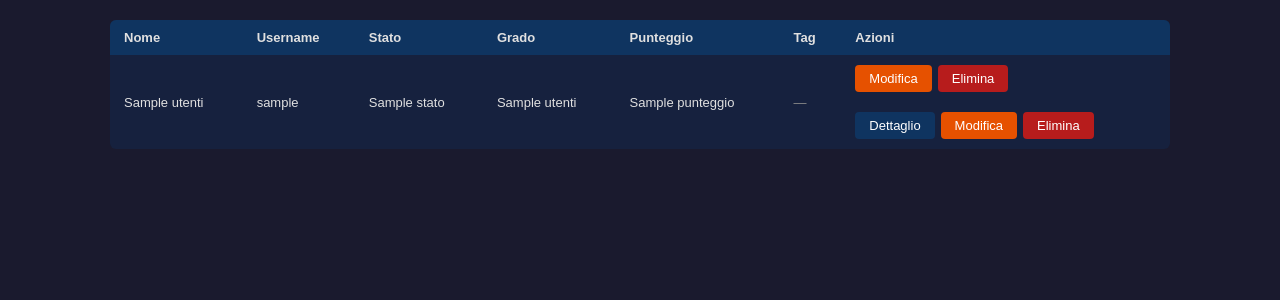
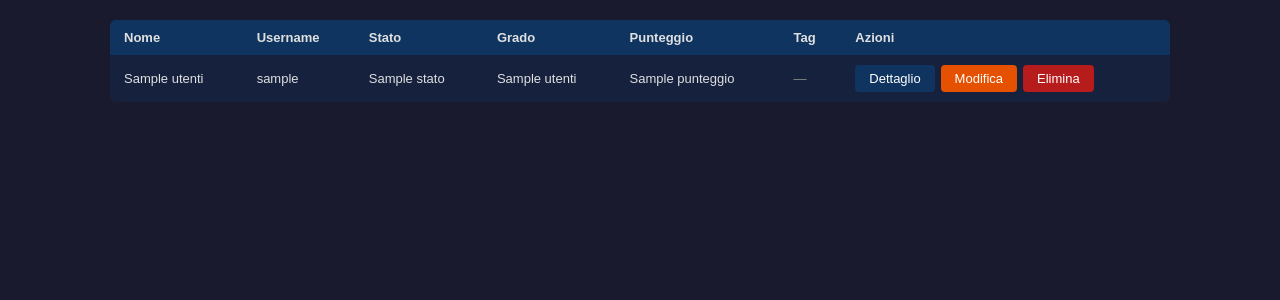
Before and after one commit to LeoBarga/arma3_bot, a Flask app: template wui/templates/utenti.html in a window 1280 px wide. Shown: the part 118-418 px from the top of the page. Run offline with Flask 3, Linux system fonts and the light colour scheme; the template is opened without the code that fills it: most values are stand-ins (such as "Sample title", 1, 10 or a date in 2020).

Commit message:
Correzione bottoni pagina utenti

```diff
--- a/wui/templates/utenti.html
+++ b/wui/templates/utenti.html
@@ -25,18 +25,11 @@
                 <span style="color:#888;">—</span>
             {% endif %}
         </td>
-        <td class="actions">
-            <a href="/utenti/{{ u.id }}/modifica" class="btn btn-warning">Modifica</a>
-            <form class="inline" method="post" action="/utenti/{{ u.id }}/elimina"
-                  onsubmit="return confirm('Eliminare {{ u.nome }}?')">
-                <button class="btn btn-danger">Elimina</button>
-            </form>
-        </td>
 	<td class="actions">
     	    <a href="/utenti/{{ u.id }}" class="btn btn-primary">Dettaglio</a>
     	    <a href="/utenti/{{ u.id }}/modifica" class="btn btn-warning">Modifica</a>
     	    <form class="inline" method="post" action="/utenti/{{ u.id }}/elimina"onsubmit="return confirm('Eliminare {{ u.nome }}?')">
-       	      <button class="btn btn-danger">Elimina</button>
+       	        <button class="btn btn-danger">Elimina</button>
             </form>
         </td>
     </tr>
```
